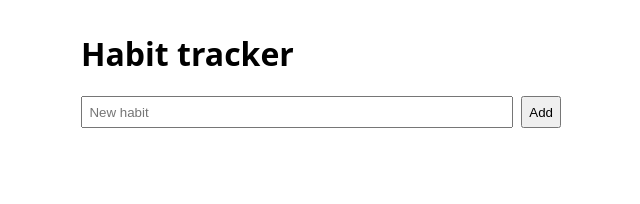
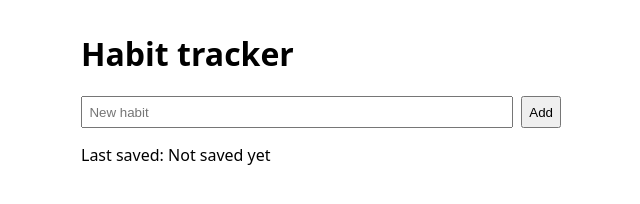
Before and after one commit to TheToolSweep/thetoolsweep-vibe-test, a plain HTML site: page index.html in a window 1280 px wide. Shown: the whole page, without its empty margins (319-959 px from the left). Drawn offline with Linux system fonts and the light colour scheme.

Commit message:
Copilot: add Last saved line

```diff
--- a/index.html
+++ b/index.html
@@ -18,12 +18,25 @@
   <button type="submit">Add</button>
 </form>
 <ul id="habit-list"></ul>
+<p id="last-saved">Last saved: Not saved yet.</p>
 <script>
   const STORAGE_KEY = 'habits';
+  const LAST_SAVED_KEY = 'habits-last-saved';
   let habits = JSON.parse(localStorage.getItem(STORAGE_KEY) || '[]');
+
+  function updateLastSaved() {
+    const savedAt = localStorage.getItem(LAST_SAVED_KEY);
+    const date = savedAt ? new Date(savedAt) : null;
+    const time = date && !Number.isNaN(date.getTime())
+      ? date.toLocaleString()
+      : 'Not saved yet';
+    document.getElementById('last-saved').textContent = `Last saved: ${time}`;
+  }
 
   function save() {
     localStorage.setItem(STORAGE_KEY, JSON.stringify(habits));
+    localStorage.setItem(LAST_SAVED_KEY, new Date().toISOString());
+    updateLastSaved();
   }
 
   function render() {
@@ -49,6 +62,7 @@
     render();
   });
 
+  updateLastSaved();
   render();
 </script>
 </body>
```
